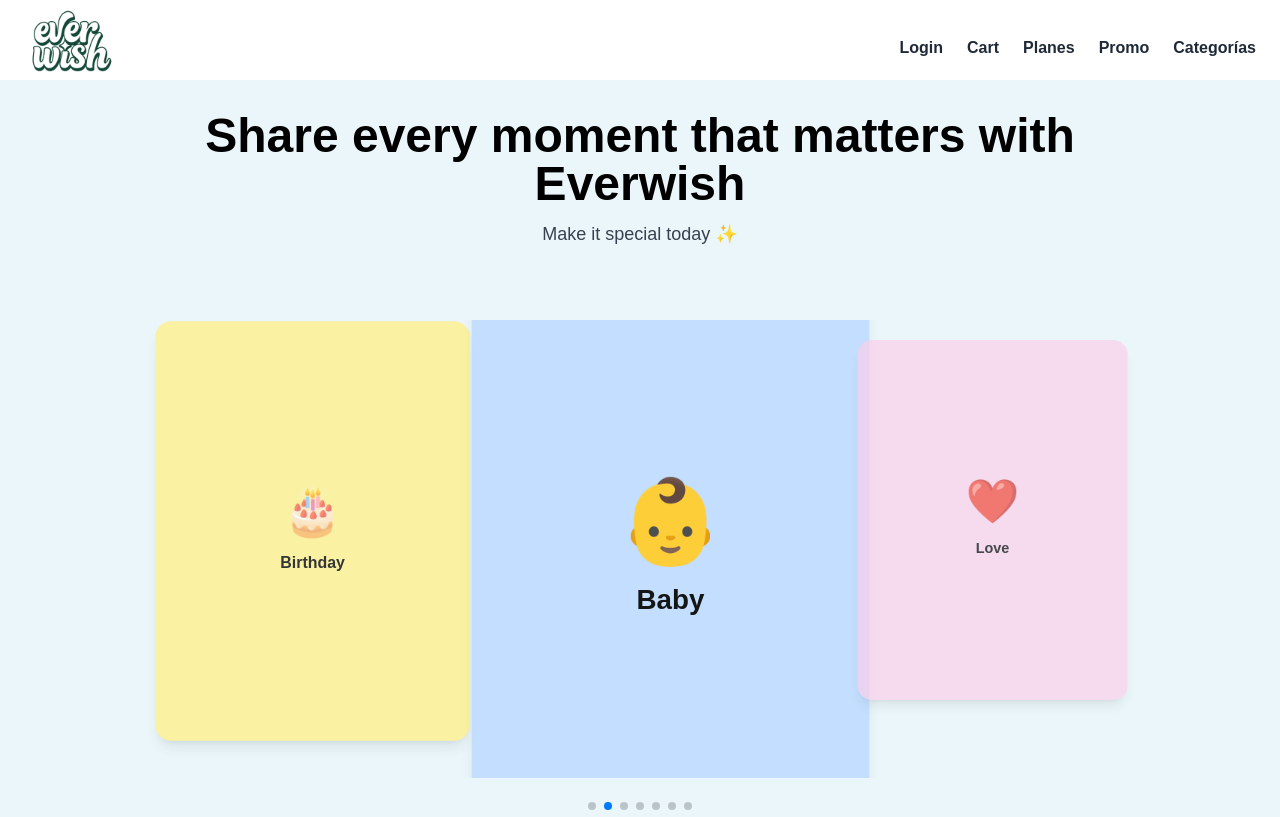
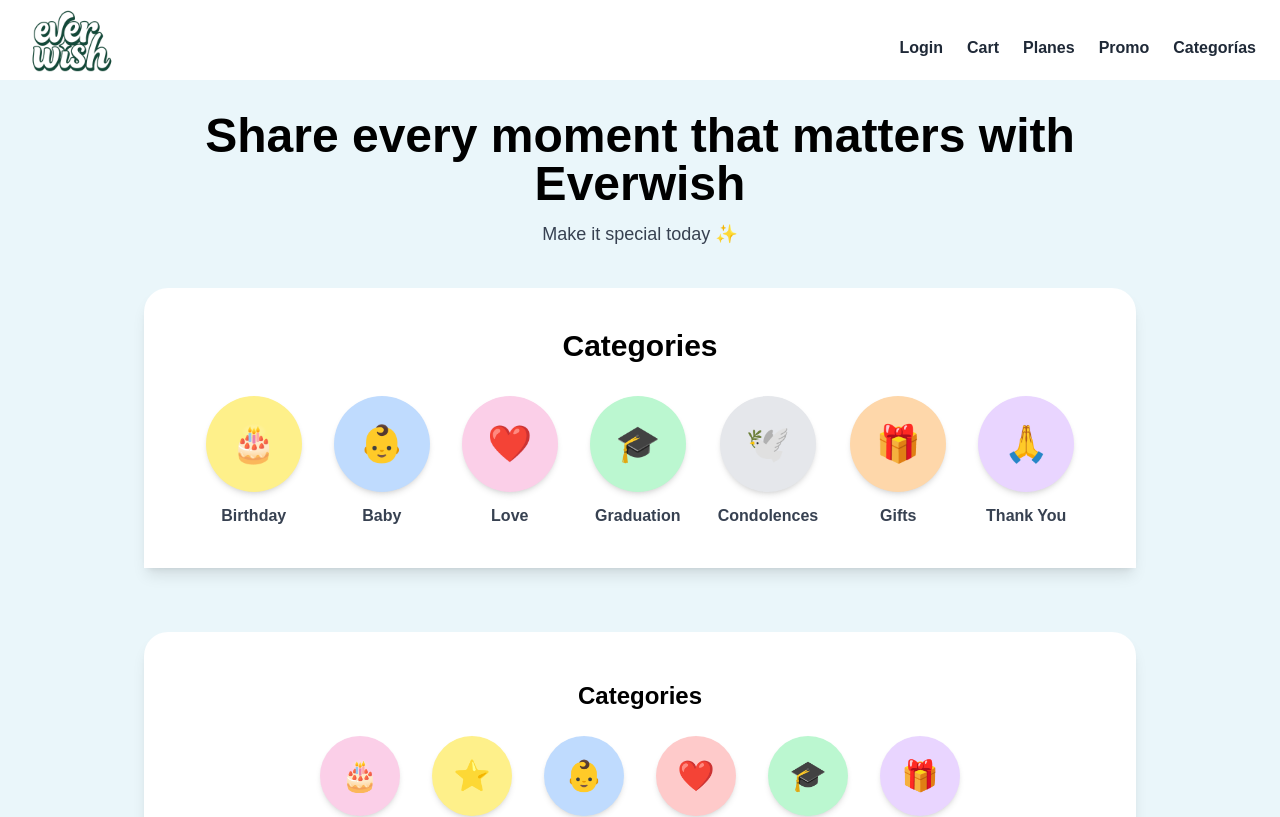
Before and after one commit to everwishhq-commits/EverWish, a Next.js app: page / in a window 1280 px wide. Shown: the top 817 px of the page. Built offline with nearby package versions, Linux system fonts and the light colour scheme.

Commit message:
Update carousel.js

```diff
--- a/app/components/carousel.js
+++ b/app/components/carousel.js
@@ -1,67 +1,35 @@
 "use client";
-import { Swiper, SwiperSlide } from "swiper/react";
-import { Pagination, Autoplay } from "swiper/modules";
-import "swiper/css";
-import "swiper/css/pagination";
 
-const templates = [
-  { title: "Birthday", icon: "🎂", color: "bg-yellow-200" },
-  { title: "Baby", icon: "👶", color: "bg-blue-200" },
-  { title: "Love", icon: "❤️", color: "bg-pink-200" },
-  { title: "Graduation", icon: "🎓", color: "bg-green-200" },
-  { title: "Condolences", icon: "🕊️", color: "bg-gray-200" },
-  { title: "Gifts", icon: "🎁", color: "bg-orange-200" },
-  { title: "Thank You", icon: "🙏", color: "bg-purple-200" },
+const categories = [
+  { name: "Birthday", icon: "🎂", color: "bg-yellow-200" },
+  { name: "Baby", icon: "👶", color: "bg-blue-200" },
+  { name: "Love", icon: "❤️", color: "bg-pink-200" },
+  { name: "Graduation", icon: "🎓", color: "bg-green-200" },
+  { name: "Condolences", icon: "🕊️", color: "bg-gray-200" },
+  { name: "Gifts", icon: "🎁", color: "bg-orange-200" },
+  { name: "Thank You", icon: "🙏", color: "bg-purple-200" },
 ];
 
-export default function Carousel() {
+export default function Categories() {
   return (
-    <div className="relative mt-6 py-8 min-h-[520px] overflow-visible">
-      <Swiper
-        centeredSlides={true}
-        loop={true}
-        autoplay={{
-          delay: 3500,
-          disableOnInteraction: false,
-        }}
-        pagination={{ clickable: true, el: ".custom-pagination" }}
-        modules={[Pagination, Autoplay]}
-        breakpoints={{
-          320: { slidesPerView: 1.2, spaceBetween: 10 },   // 📱 móvil → 1 y parte de los lados
-          640: { slidesPerView: 2.2, spaceBetween: 20 },   // 📲 tablet
-          1024: { slidesPerView: 3, spaceBetween: 40 },    // 💻 desktop
-        }}
-        className="w-full max-w-6xl overflow-visible"
-      >
-        {templates.map((card, index) => (
-          <SwiperSlide key={index}>
-            {({ isActive }) => (
-              <div
-                className={`rounded-2xl shadow-lg flex flex-col items-center justify-center
-                            transition-all duration-500 aspect-[3/4] ${card.color}
-                ${isActive
-                  ? "scale-125 z-50 h-[480px]"   // 🔥 la del medio más grande
-                  : "scale-90 opacity-70 z-10 h-[400px]"}`
-                }
-              >
-                <span className={`${isActive ? "text-7xl" : "text-5xl"} mb-4`}>
-                  {card.icon}
-                </span>
-                <h3
-                  className={`font-semibold ${
-                    isActive ? "text-2xl" : "text-base"
-                  }`}
-                >
-                  {card.title}
-                </h3>
-              </div>
-            )}
-          </SwiperSlide>
+    <div className="bg-white rounded-t-3xl shadow-lg py-10 px-4">
+      <h2 className="text-2xl md:text-3xl font-bold mb-8 text-center">
+        Categories
+      </h2>
+      <div className="flex flex-wrap justify-center gap-8">
+        {categories.map((cat, i) => (
+          <div key={i} className="flex flex-col items-center">
+            <div
+              className={`w-20 h-20 md:w-24 md:h-24 ${cat.color} rounded-full flex items-center justify-center shadow-md`}
+            >
+              <span className="text-3xl md:text-4xl">{cat.icon}</span>
+            </div>
+            <p className="mt-3 text-sm md:text-base font-semibold text-gray-700">
+              {cat.name}
+            </p>
+          </div>
         ))}
-      </Swiper>
-
-      {/* Dots fijos */}
-      <div className="flex justify-center mt-6 mb-4 custom-pagination" />
+      </div>
     </div>
   );
 }
```
